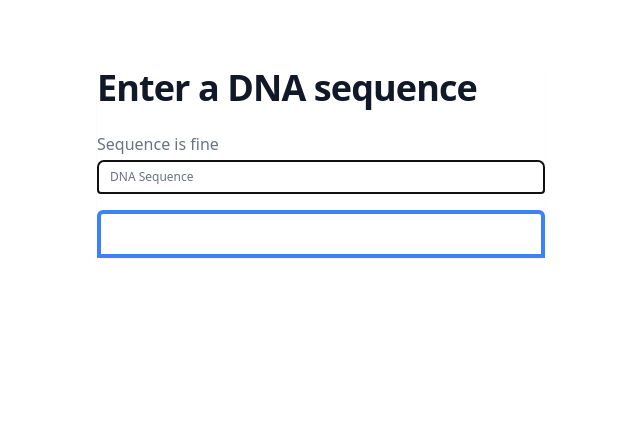
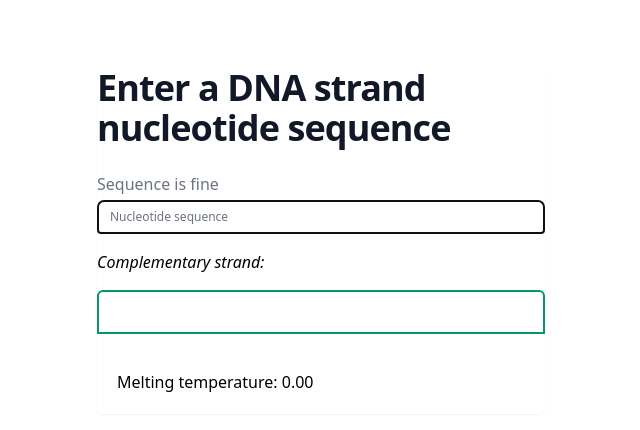
Before and after one commit to mikhaylov-ya/dna-strand-seq-processor, a Vue app: page / in a window 1280 px wide. Shown: the top 430 px of the page, without its empty margins (319-959 px from the left). Built offline with nearby package versions, Linux system fonts and the light colour scheme.

Commit message:
add melting temp render

```diff
--- a/src/App.vue
+++ b/src/App.vue
@@ -1,18 +1,17 @@
 <script setup>
-  import { ref, reactive, onRenderTriggered } from "vue";
+import { ref, reactive, computed, watch } from "vue";
 
   const state = reactive({
     sequence: '',
-    errorMessage: 'Enter valid DNA sequences using only A, T, G, C',
+    meltingTemp: 0,
     isValid: true,
   });
 
+
   const input = ref(null);
 
-  onRenderTriggered(() => {
-    state.isValid = !input.value.validity.patternMismatch;
-  });
-
+  const errorMessage = 'Enter valid DNA sequences using only A, T, G, C';
+  const pattern = /[ATGCatgc]*/;
   const map = {
     A: 'T',
     T: 'A',
@@ -20,7 +19,33 @@
     G: 'C',
   };
 
-  const SeqLength = 13;
+  const handleInput = (e) => {
+    state.isValid = !e.target.validity.patternMismatch;
+    state.sequence = normalize(e.target.value);
+  };
+
+  const normalize = (seq) => {
+    const [str] = seq.match(pattern);
+    return str.toUpperCase();
+  };
+
+  const output = computed(() => state.sequence.split('')
+    .map((el) => map[el.toUpperCase()])
+    .filter(Boolean));
+
+  watch(state, (newState) => {
+    const { sequence } = newState;
+    const { A = 0, T = 0, G = 0, C = 0 } = sequence.split('').reduce((acc, el) => {
+      acc[el] = (acc[el] ?? 0 ) + 1;
+      return acc;
+    }, {});
+
+    if (sequence.length >= 13) {
+      state.meltingTemp = (64.9 + 41 * (G + C - 16.4) / (A + T + G + C));
+    } else {
+      state.meltingTemp = ((A + T) * 2 + (G + C) * 4);
+    }
+  });
 
 </script>
 
@@ -29,64 +54,34 @@
     <div class="w-full max-w-md space-y-8">
       <div class="-space-y-px rounded-md shadow-sm">
         <div class="container">
-            <p class="my-5 text-4xl font-bold tracking-tight text-gray-900">Enter a DNA sequence</p>
-            <p class="text-red-500 py-1" v-if="!state.isValid">{{ state.errorMessage }}</p>
+          <p class="my-5 text-4xl font-bold tracking-tight text-gray-900">Enter a DNA strand nucleotide sequence</p>
+          <p class="text-red-500 py-1" v-if="!state.isValid">{{ errorMessage }}</p>
           <p class="text-gray-500 py-1" v-else>Sequence is fine</p>
           <input
             ref="input"
             autofocus
             size="100"
-              v-model="state.sequence"
-              pattern="[ATGCatgc]{0,}"
-              title="Wrong nucleo designation"
+            :value="state.sequence"
+            @input="event => handleInput(event)"
+            :pattern="pattern.source"
+            title="Nucleotides"
             maxlength="100"
             id="dna"
             name="dna"
             type="text"
-              placeholder="DNA Sequence"
+            placeholder="Nucleotide sequence"
             class="text-xs block w-full appearance-none rounded-none rounded-t-md border border-gray-300 px-3 py-2 text-gray-900 placeholder-gray-500 invalid:border-red-500 invalid:border-4" />
-          <div class="w-sm h-lg my-4 p-5 overflow-y-auto rounded-t-md border-blue-500 border-4">
-            <span v-for="(char, i) in state.sequence" :key="i" class="inline-block">
-              {{ map[char.toUpperCase()] }}
+          <p class="italic mt-4">Complementary strand:</p>
+          <div class="w-sm h-lg my-4 p-5 overflow-y-auto rounded-t-md border-emerald-600 border-2">
+          <span v-for="(char, i) in output" :key="i" class="inline-block">
+            {{ char }}
           </span>
+          </div>
+          <div class="w-sm h-lg my-4 p-5 overflow-y-auto rounded-t-md border-gray-500 border-3">
+            <p>Melting temperature: {{ state.meltingTemp.toFixed(2) }}</p>
           </div>
         </div>
       </div>
     </div>
   </div>
 </template>
-
-
-<!-- От вас требуется собрать интерфейс-форму. В форме должен быть инпут для
-задания последовательности нуклеотидов во фрагменте одной из двух цепочек
-ДНК.
-Форма должна уметь:
-
-1. Реактивно (сразу реагируя на изменения) дорисовывать нуклеотиды из
-комплементарного фрагмента цепочки (например, можно под инпутом
-дорисовывать оба фрагмента цепочки). Комплементарные пары предлагается
-вспомнить самостоятельно или уточнить загуглив.
-
-2. Реактивно отображать температуру плавления заданной последовательности.
-“Плавление“ в данном случае означает разрыв всех водородных связей между
-комплементарными нуклеотидами. Можно исходить из предположения, что
-зависимость температуры плавления от нуклеотидного состава описывается
-формулой:
-T= 64.9 +41(N(G)+N(C) - 16.4) / (N(A)+N(T)+N(G)+N(C))
-для последовательностей длины не меньше 13.
-Для последовательностей меньшей длины, используется формула
-T= 2 * (N(A) + N(T)) + (N(G) + N(C)) * 4
-где N(letter) - количество нуклеотида letter во введенной
-последовательности (только в одном из двух фрагментов).
-3. Предположим, что данная формула работает хорошо для последовательностей
-не длиннее 100 нуклеотидов, поэтому можно ограничить длину вводимой
-последовательности сотней символов.
-Кроме того, будет разумно сделать так, чтобы форма не пускала любые
-символы, кроме “A”, “T”, “G”, “C” или ругалась на их присутствие.
-
-Желательно реализовать на Vue, заодно разобравшись с основами написания
-шаблонов и компонентов. Так же, рекомендуется организовать работу компонента с формой так,
-чтобы в нем использовались стандартные инструменты для динамической генерации контента (встроенная директива v-for, например, чтобы комплементарные пары нуклеотидов отображались с помощью этой директивы)
-В ответ можете прислать ссылку на репозиторий с проектом,
-чтобы его можно было склонировать и запустить локально.
- -->
```
Lines whose indentation alone changed are shown as unchanged.
